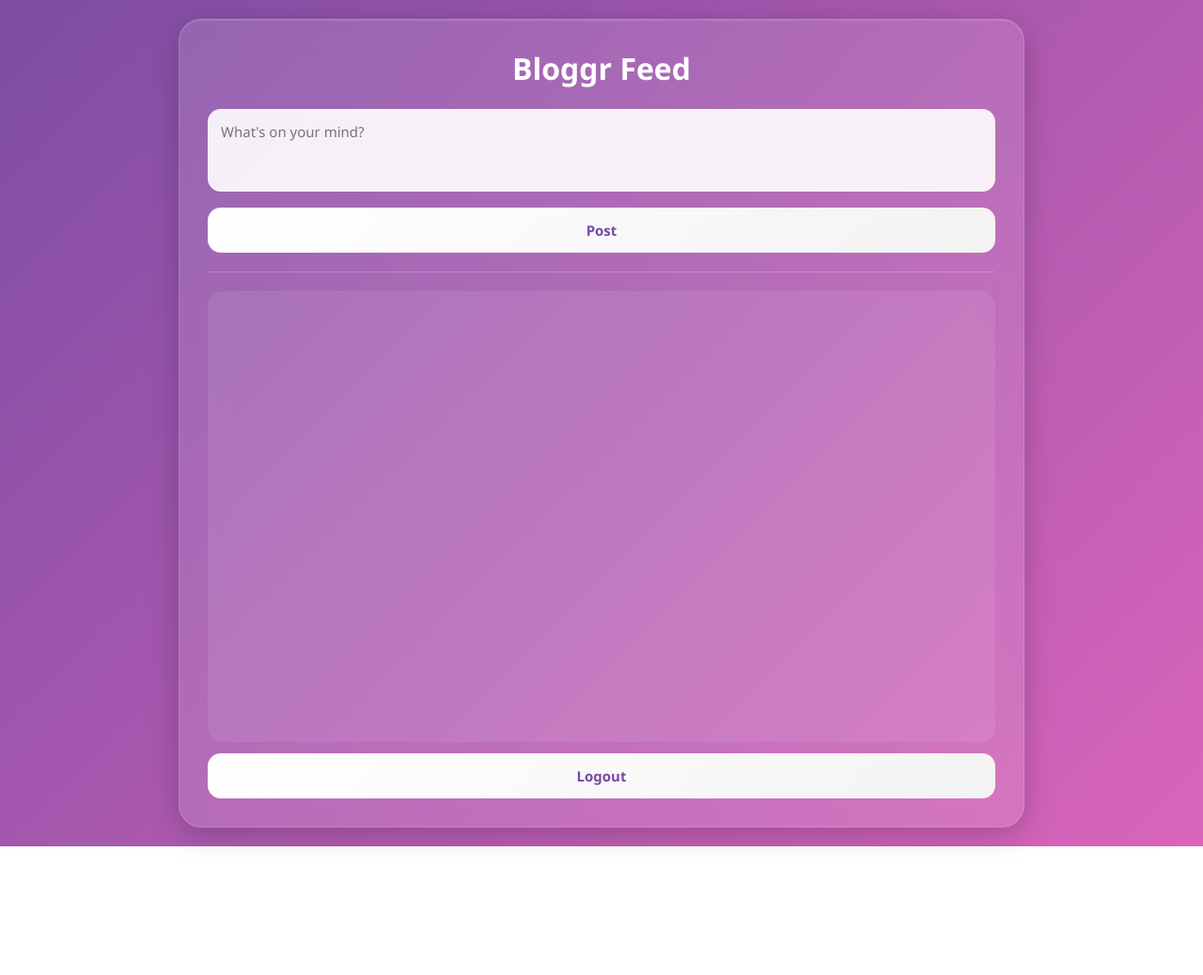
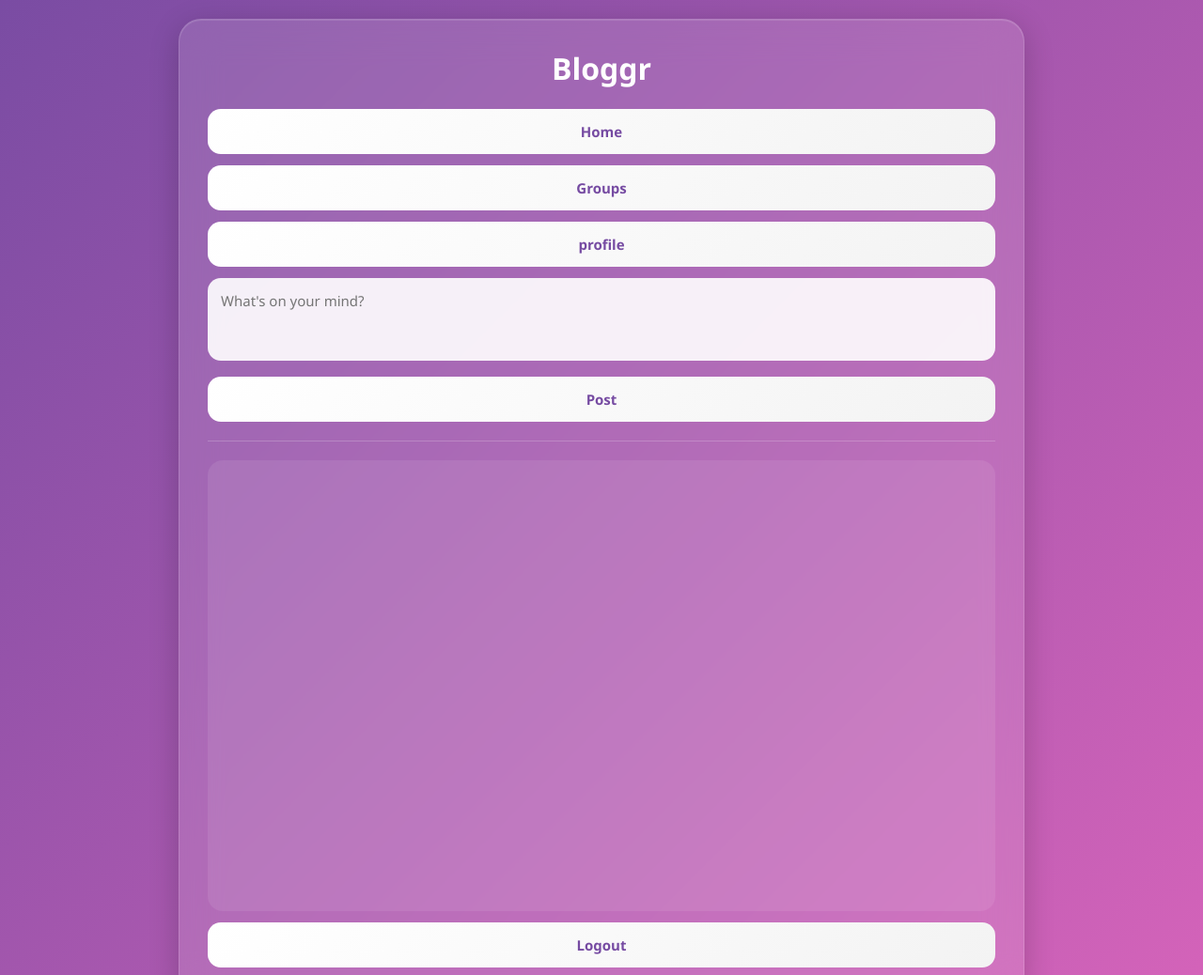
Before and after one commit to Adarsh54321/bloggr, a website: page frontend/feed.html in a window 1280 px wide. Shown: the top 1038 px of the page at 94% size. Before the commit the page ends 901 px from the top, so only its background shows below. Drawn offline with Linux system fonts and the light colour scheme; no server answers.

Commit message:
groups profile

```diff
--- a/frontend/feed.html
+++ b/frontend/feed.html
@@ -17,8 +17,16 @@
     <div class="feed-container">
 
         <a href="index.html" style="text-decoration:none; color:inherit;">
-            <h1>Bloggr Feed</h1>
-        </a>
+            <h1>Bloggr</h1>
+         </a>
+        <div class="tabs">
+            <button id="homeTab">Home</button>
+            <button id="groupsTab">Groups</button>
+            <button id="profileTab">profile</button>
+
+
+        </div>
+
 
         <textarea
             id="postContent"
```
